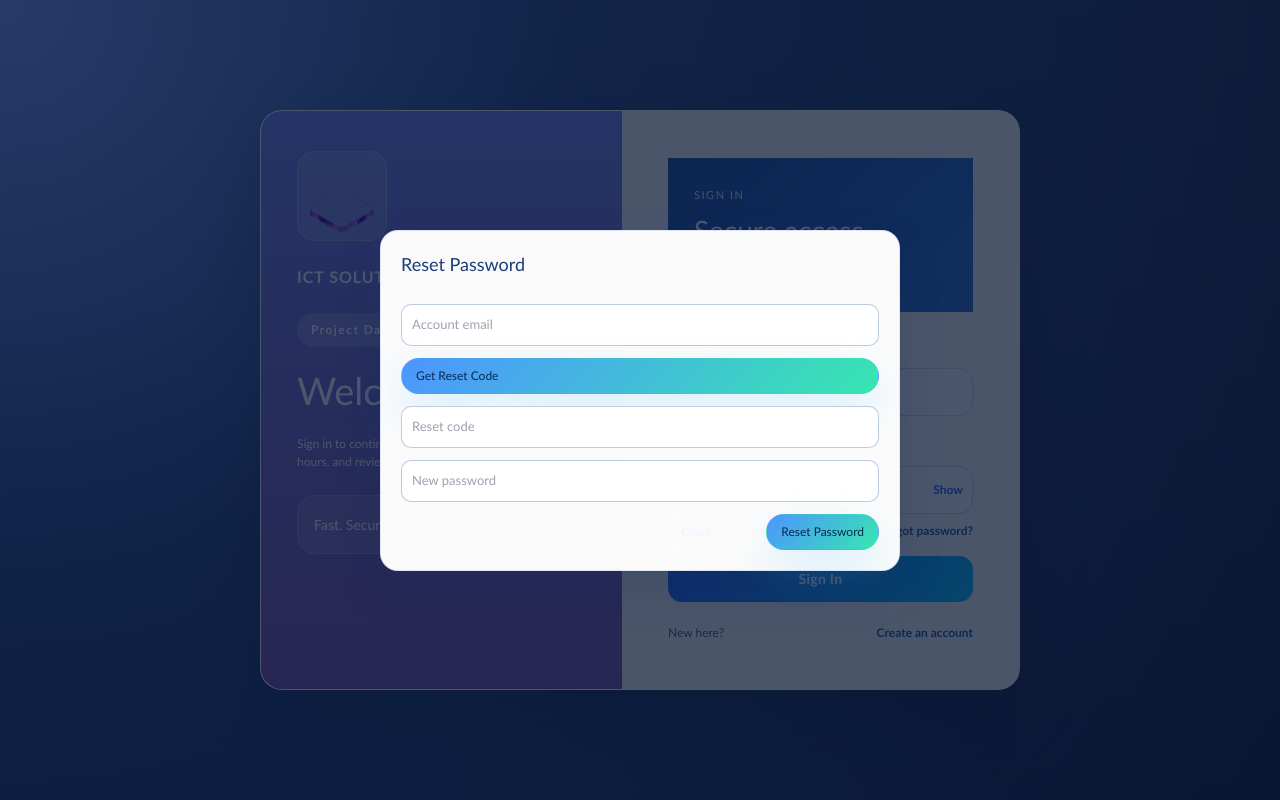
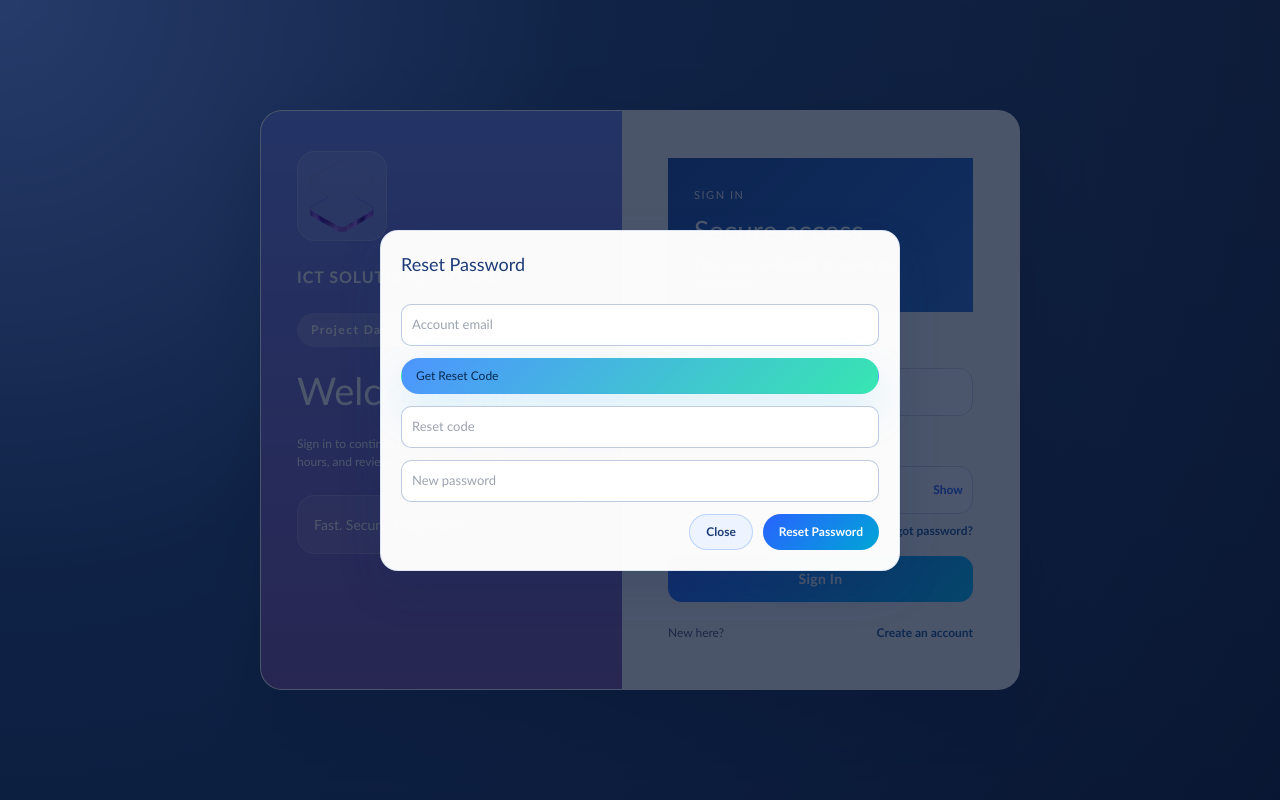
Before and after one commit to am2660713/datalive, a React (Vite) app in the folder Frontend/: page /login in a window 1280 px wide. Both pictures are taken after a click on the button "Forgot password?". Built offline with nearby package versions, Linux system fonts and the light colour scheme; no server answers.

Commit message:
Improve reset modal button contrast

```diff
--- a/Frontend/src/index.css
+++ b/Frontend/src/index.css
@@ -846,6 +846,27 @@ td select {
   letter-spacing: 0.18em;
 }
 
+.modal-btn {
+  border: none;
+  border-radius: 999px;
+  cursor: pointer;
+  font-size: 12px;
+  font-weight: 800;
+  min-height: 34px;
+  padding: 8px 16px;
+}
+
+.modal-btn-primary {
+  background: linear-gradient(135deg, #2962ff, #00a6d6);
+  color: #ffffff;
+}
+
+.modal-btn-secondary {
+  background: #edf3ff;
+  border: 1px solid rgba(63, 125, 243, 0.28);
+  color: #1c3b76;
+}
+
 .daily-shell {
   display: flex;
   flex-direction: column;
--- a/Frontend/src/pages/Login.jsx
+++ b/Frontend/src/pages/Login.jsx
@@ -225,10 +225,10 @@ useEffect(() => {
             />
             {forgotMessage && <p className="password-message">{forgotMessage}</p>}
             <div className="actions">
-              <button className="ribbon-btn" onClick={() => setForgotOpen(false)}>
+              <button className="modal-btn modal-btn-secondary" onClick={() => setForgotOpen(false)}>
                 Close
               </button>
-              <button className="ribbon-btn active" onClick={submitNewPassword}>
+              <button className="modal-btn modal-btn-primary" onClick={submitNewPassword}>
                 Reset Password
               </button>
             </div>
```
